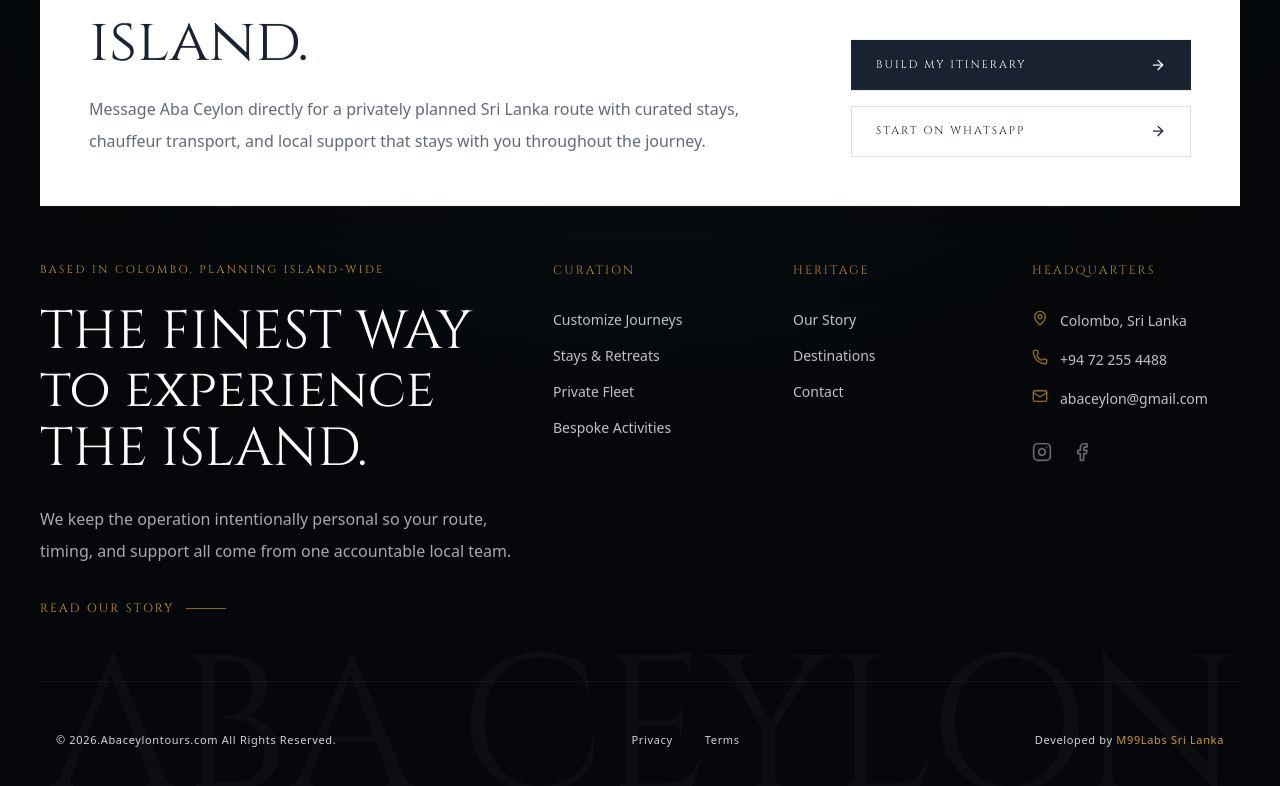
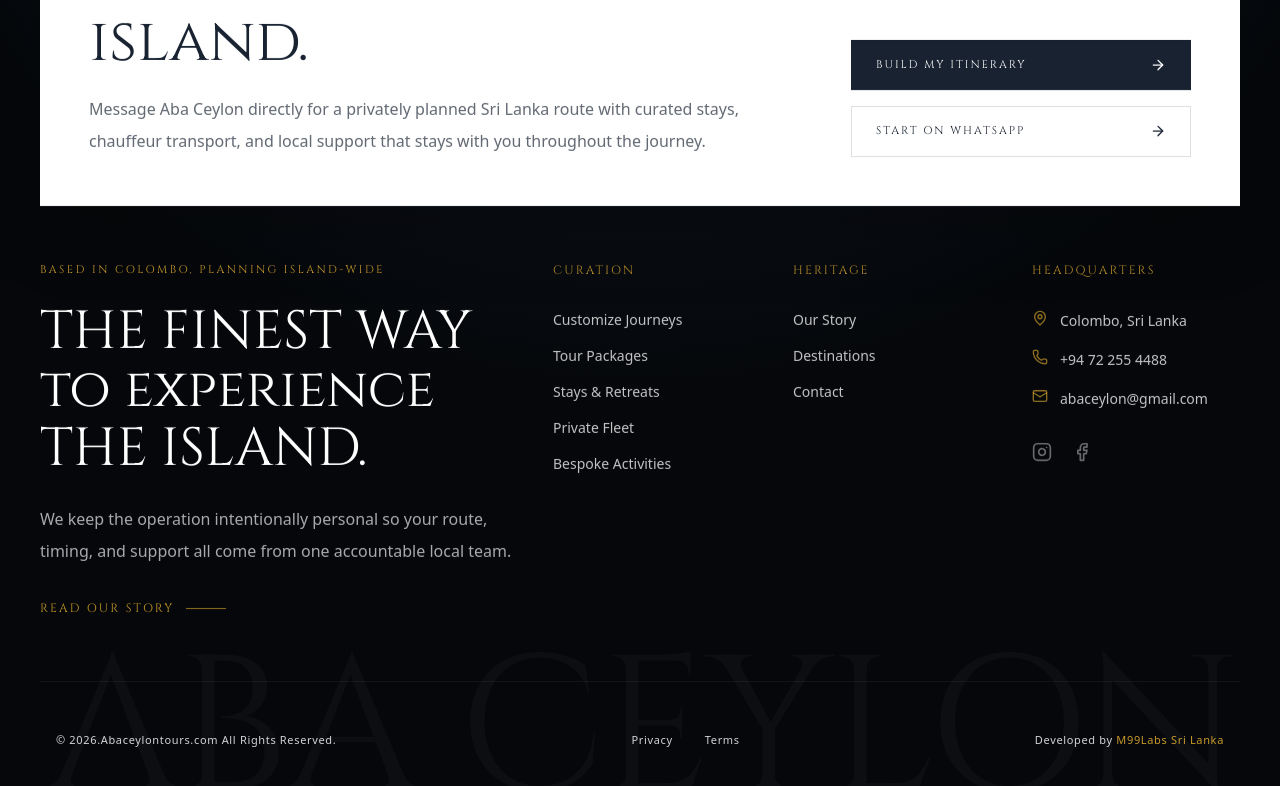
Before and after one commit to Aba-Ceylon/frontend, a Next.js app: page /account in a window 1280 px wide. Shown: the part 1219-2005 px from the top of the page. Built offline with nearby package versions, Linux system fonts and the light colour scheme; no server answers; sample sign-in values are in the browser's storage; a web font is replaced by a local one.

Commit message:
chore(nav): add Tour Packages to the footer and redirect forgot-password
The forgot-password page was an unstyled stub; Clerk handles resets inside sign-in, so redirect there.

```diff
--- a/src/app/(auth)/forgot-password/page.tsx
+++ b/src/app/(auth)/forgot-password/page.tsx
@@ -1,7 +1,7 @@
+import { redirect } from "next/navigation";
+import { routes } from "@/constants/routes";
+
+// Clerk handles password resets inside the sign-in flow.
 export default function ForgotPasswordPage() {
-  return (
-    <div>
-      <h1>Forgot Password</h1>
-    </div>
-  );
+  redirect(routes.signIn);
 }
--- a/src/constants/routes.ts
+++ b/src/constants/routes.ts
@@ -35,6 +35,7 @@ export const footerLinkGroups = [
     title: "Curation",
     links: [
       { label: "Customize Journeys", href: routes.customizeJourneys },
+      { label: "Tour Packages", href: routes.packages },
       { label: "Stays & Retreats", href: routes.stays },
       { label: "Private Fleet", href: routes.fleet },
       { label: "Bespoke Activities", href: routes.activities },
```
